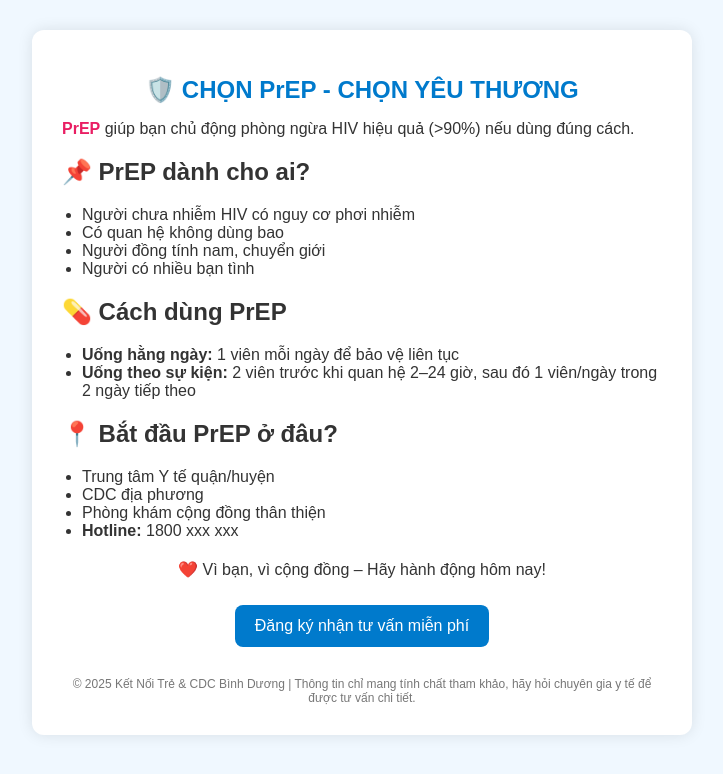
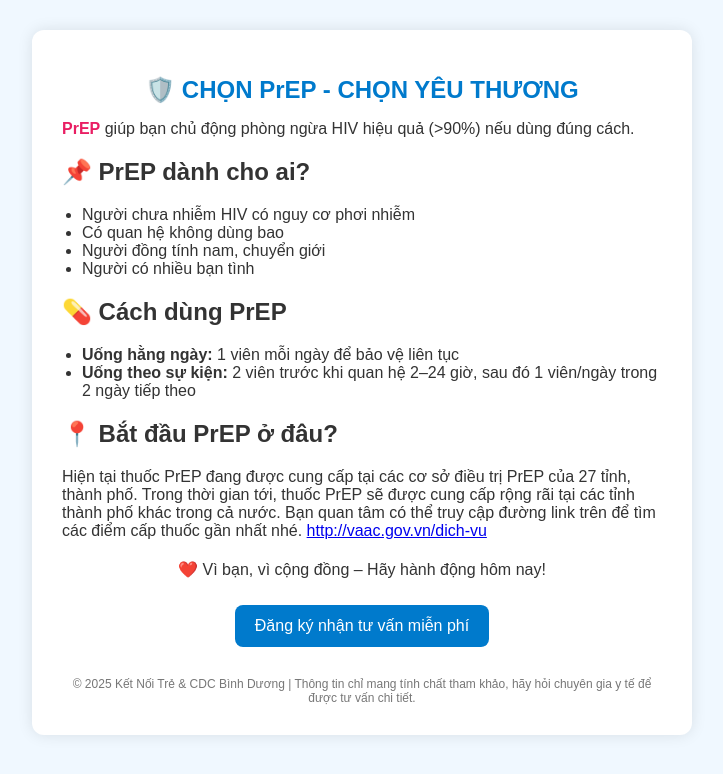
Before and after one commit to Bach-Thi-Thien-Thanh/Quynh_Phung, a plain HTML site: page index.html in a window 1280 px wide. Shown: the whole page, without its empty margins (278-1001 px from the left). Drawn offline with Linux system fonts and the light colour scheme.

Commit message:
Update index.html

```diff
--- a/index.html
+++ b/index.html
@@ -75,12 +75,9 @@
     </ul>
 
     <h2>📍 Bắt đầu PrEP ở đâu?</h2>
-    <ul>
-      <li>Trung tâm Y tế quận/huyện</li>
-      <li>CDC địa phương</li>
-      <li>Phòng khám cộng đồng thân thiện</li>
-      <li><b>Hotline:</b> 1800 xxx xxx</li>
-    </ul>
+   <p>Hiện tại thuốc PrEP đang được cung cấp tại các cơ sở điều trị PrEP của 27 tỉnh, thành phố.
+Trong thời gian tới, thuốc PrEP sẽ được cung cấp rộng rãi tại các tỉnh thành phố khác trong cả nước. Bạn quan tâm có thể truy cập đường link trên để tìm các điểm cấp thuốc gần nhất nhé.
+    <a href="http://vaac.gov.vn/dich-vu">http://vaac.gov.vn/dich-vu</a>
 
     <div class="cta">
       <p>❤️ Vì bạn, vì cộng đồng – Hãy hành động hôm nay!</p>
```
